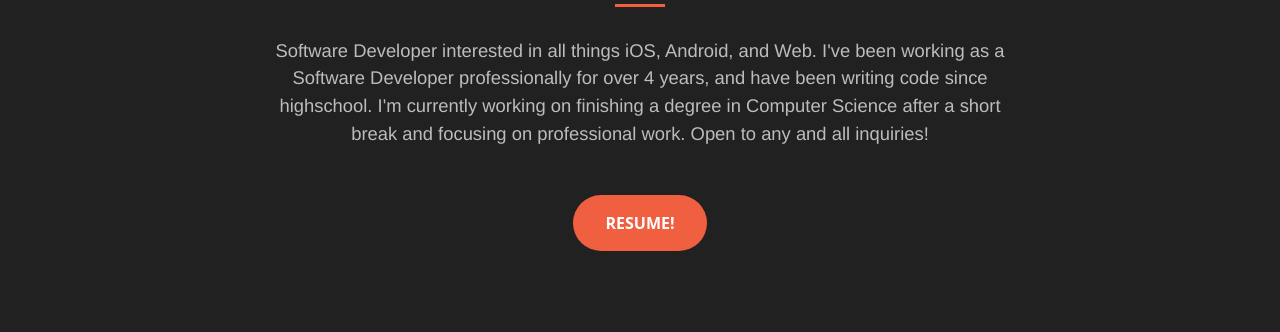
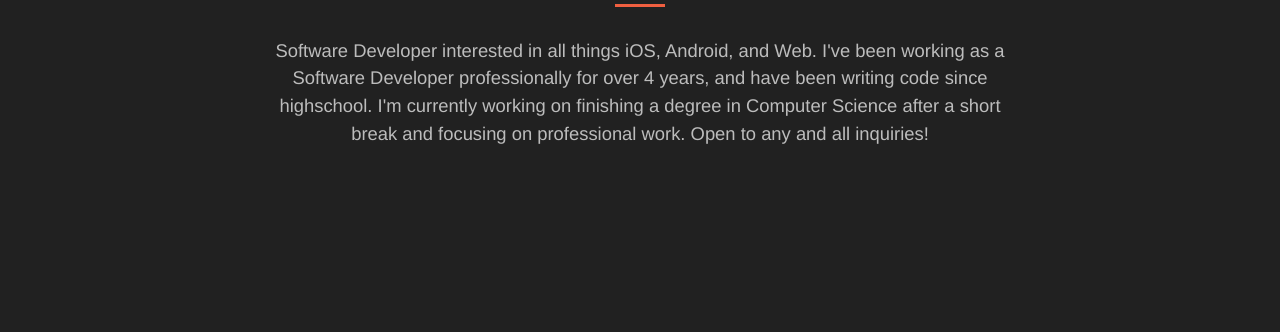
Before and after one commit to knightse/knightse.github.io, a plain HTML site: page index.html in a window 1280 px wide. Shown: the part 468-800 px from the top of the page. Drawn offline with Linux system fonts and the light colour scheme.

Commit message:
Update index.html

```diff
--- a/index.html
+++ b/index.html
@@ -58,8 +58,7 @@
                     <div class="col-lg-8 mx-auto">
                         <p class="text-faded mb-5">
                           Software Developer interested in all things iOS, Android, and Web. I've been working as a Software Developer professionally for over 4 years, and have been writing code since highschool. I'm currently working on finishing a degree in Computer Science after a short break and focusing on professional work. Open to any and all inquiries!
-                        </p>
-                      <a class="btn btn-primary btn-xl js-scroll-trigger" href="https://www.dropbox.com/s/1esgoxvca9tuzy6/CaineSimpson.pdf?dl=0" target="_blank">Resume!</a>
+                      </p>
                     </div>
                   </div>
                 </div>
```
